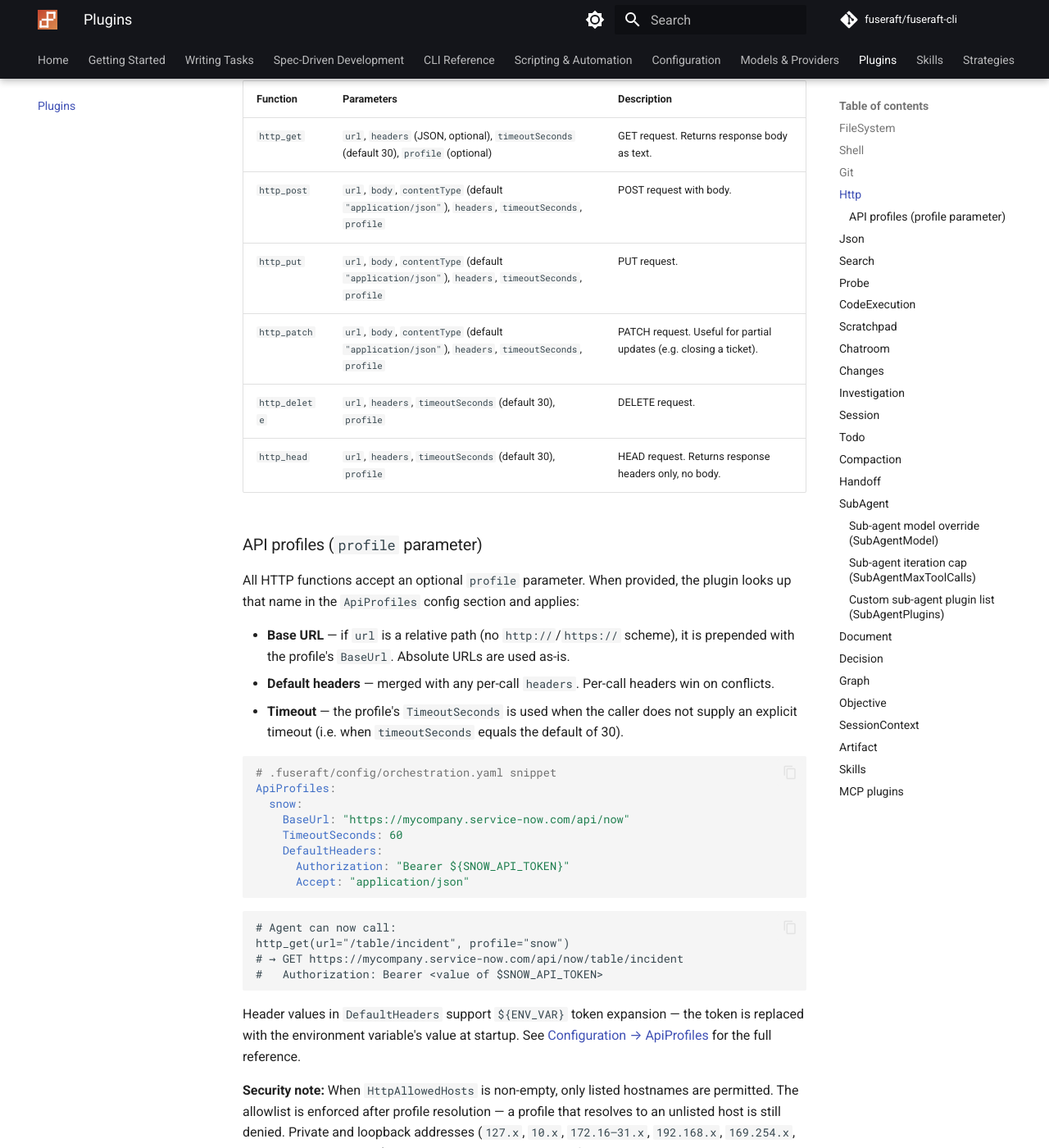
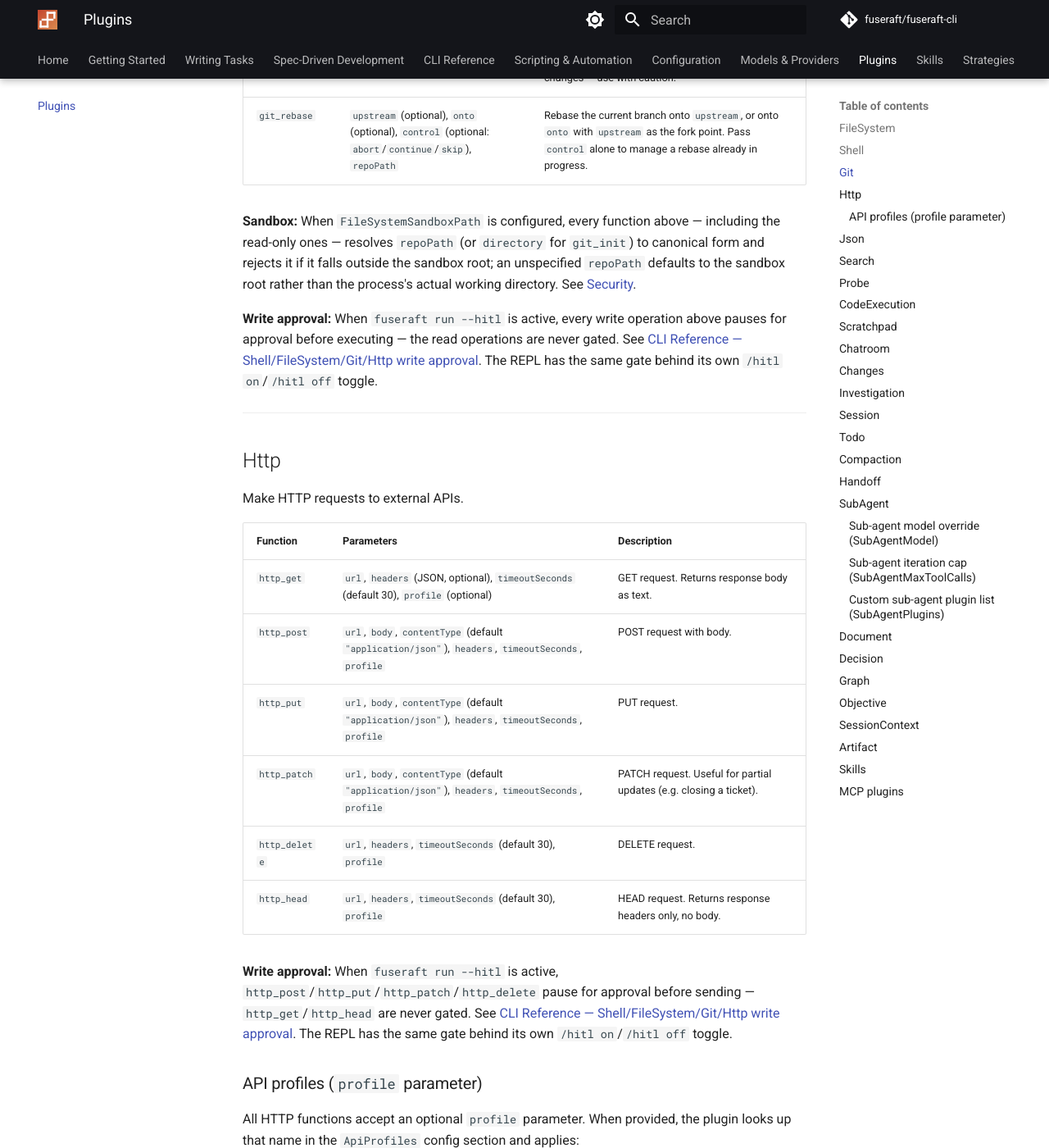
Before and after one commit to fuseraft/fuseraft-cli, an MkDocs documentation site: the page built from docs/plugins.md, in a window 1280 px wide and 1400 px high, scrolled down 5706 px. Shown: the whole window at 82% size. Built offline with MkDocs 1.6.1 and Material for MkDocs 9.7.7, drawn with Linux system fonts in a browser that asks for light colours; comment, search, counter and statistics services are not loaded; some of the changed text lies outside the part shown.

Commit message:
docs: cover Git in sandbox docs, document write-approval per plugin
security.md/configuration.md said the sandbox only restricts FileSystem
and Shell; add Git now that GitPlugin enforces it too. plugins.md's Shell
section had the only HITL approval note in the whole file, left over from
before FileSystem/Git/Http gained the same gate — add matching notes to
each, and fill in git_rebase, which was missing from the Git tool table
entirely.

```diff
--- a/docs/plugins.md
+++ b/docs/plugins.md
@@ -38,6 +38,8 @@ Read, write, and navigate the local filesystem.
 
 **Tip:** When `FileSystemSandboxPath` is configured, all paths are resolved to canonical form and rejected if they fall outside the sandbox root. See [Security](security.md).
 
+**Write/delete approval:** When `fuseraft run --hitl` is active, every write or delete call (`write_file`, `patch_file`, `delete_file`, `delete_directory`, `copy_file`, `move_file`, `create_directory`, `set_permissions`, `save_file_summary`) pauses for approval before executing — `read_file`/`grep_file`/`list_files`/etc. are never gated. See [CLI Reference — Shell/FileSystem/Git/Http write approval](cli-reference.md#human-in-the-loop-controls). The REPL has the same gate behind its own `/hitl on`/`/hitl off` toggle.
+
 ---
 
 ## Shell
@@ -64,7 +66,7 @@ The shell used is `/bin/bash` on Unix and `cmd.exe` on Windows. The shell binary
 
 **`sudo` protection:** `sudo` is always blocked. Any command or script containing `sudo` (including after pipes, `&&`, `;`, or newlines) is rejected before execution. The denial message instructs the agent to use non-privileged alternatives (`pip install --user`, `pipx`, virtualenvs) or, if elevated access is truly required, to tell the user what to run so they can do it themselves.
 
-**Shell command approval:** When `fuseraft run --hitl` is active, every `shell_run`, `shell_run_script`, and `shell_run_background` call pauses and shows the command for approval before executing. See [CLI Reference — Shell command approval](cli-reference.md#human-in-the-loop-controls). The REPL has the same gate behind its own `/hitl on`/`/hitl off` toggle (see [CLI Reference — `fuseraft repl`](cli-reference.md#fuseraft-repl)).
+**Shell command approval:** When `fuseraft run --hitl` is active, every `shell_run`, `shell_run_script`, and `shell_run_background` call pauses and shows the command for approval before executing. See [CLI Reference — Shell/FileSystem/Git/Http write approval](cli-reference.md#human-in-the-loop-controls). The REPL has the same gate behind its own `/hitl on`/`/hitl off` toggle (see [CLI Reference — `fuseraft repl`](cli-reference.md#fuseraft-repl)).
 
 **Security note:** When `FileSystemSandboxPath` is set, the `workingDirectory` argument is hard-denied if it falls outside the sandbox. The `command` and `script` arguments are scanned for absolute paths escaping the sandbox; system binary prefixes (`/usr/`, `/bin/`, `/opt/`, `/nix/`, etc.) are exempted. Shell scanning is heuristic — for strict containment use `CodeExecution` (Docker) instead.
 
@@ -100,6 +102,11 @@ Read and write a Git repository.
 | `git_stash` | `message` (optional), `repoPath` | Save the current working-tree changes to the stash. |
 | `git_stash_pop` | `repoPath` | Apply the most recent stash entry and remove it from the stash list. |
 | `git_reset` | `mode` (default `"mixed"`), `ref` (default `"HEAD"`), `repoPath` | Reset HEAD. `soft`: moves HEAD only. `mixed`: unstages changes. `hard`: discards all uncommitted changes — use with caution. |
+| `git_rebase` | `upstream` (optional), `onto` (optional), `control` (optional: `abort`/`continue`/`skip`), `repoPath` | Rebase the current branch onto `upstream`, or onto `onto` with `upstream` as the fork point. Pass `control` alone to manage a rebase already in progress. |
+
+**Sandbox:** When `FileSystemSandboxPath` is configured, every function above — including the read-only ones — resolves `repoPath` (or `directory` for `git_init`) to canonical form and rejects it if it falls outside the sandbox root; an unspecified `repoPath` defaults to the sandbox root rather than the process's actual working directory. See [Security](security.md).
+
+**Write approval:** When `fuseraft run --hitl` is active, every write operation above pauses for approval before executing — the read operations are never gated. See [CLI Reference — Shell/FileSystem/Git/Http write approval](cli-reference.md#human-in-the-loop-controls). The REPL has the same gate behind its own `/hitl on`/`/hitl off` toggle.
 
 ---
 
@@ -115,6 +122,8 @@ Make HTTP requests to external APIs.
 | `http_patch` | `url`, `body`, `contentType` (default `"application/json"`), `headers`, `timeoutSeconds`, `profile` | PATCH request. Useful for partial updates (e.g. closing a ticket). |
 | `http_delete` | `url`, `headers`, `timeoutSeconds` (default 30), `profile` | DELETE request. |
 | `http_head` | `url`, `headers`, `timeoutSeconds` (default 30), `profile` | HEAD request. Returns response headers only, no body. |
+
+**Write approval:** When `fuseraft run --hitl` is active, `http_post`/`http_put`/`http_patch`/`http_delete` pause for approval before sending — `http_get`/`http_head` are never gated. See [CLI Reference — Shell/FileSystem/Git/Http write approval](cli-reference.md#human-in-the-loop-controls). The REPL has the same gate behind its own `/hitl on`/`/hitl off` toggle.
 
 ### API profiles (`profile` parameter)
 
```
Also changed, not shown: docs/configuration.md (+1 -1 lines), docs/security.md (+2 -1 lines).
